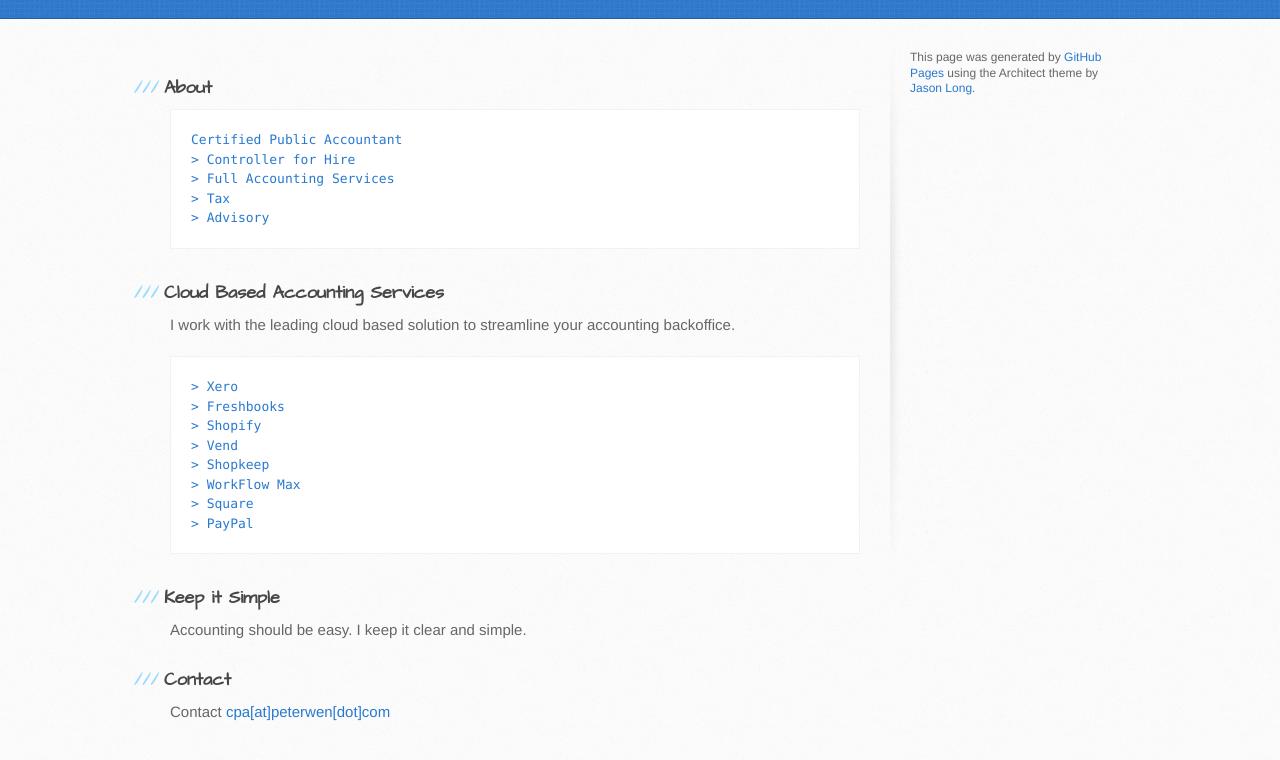
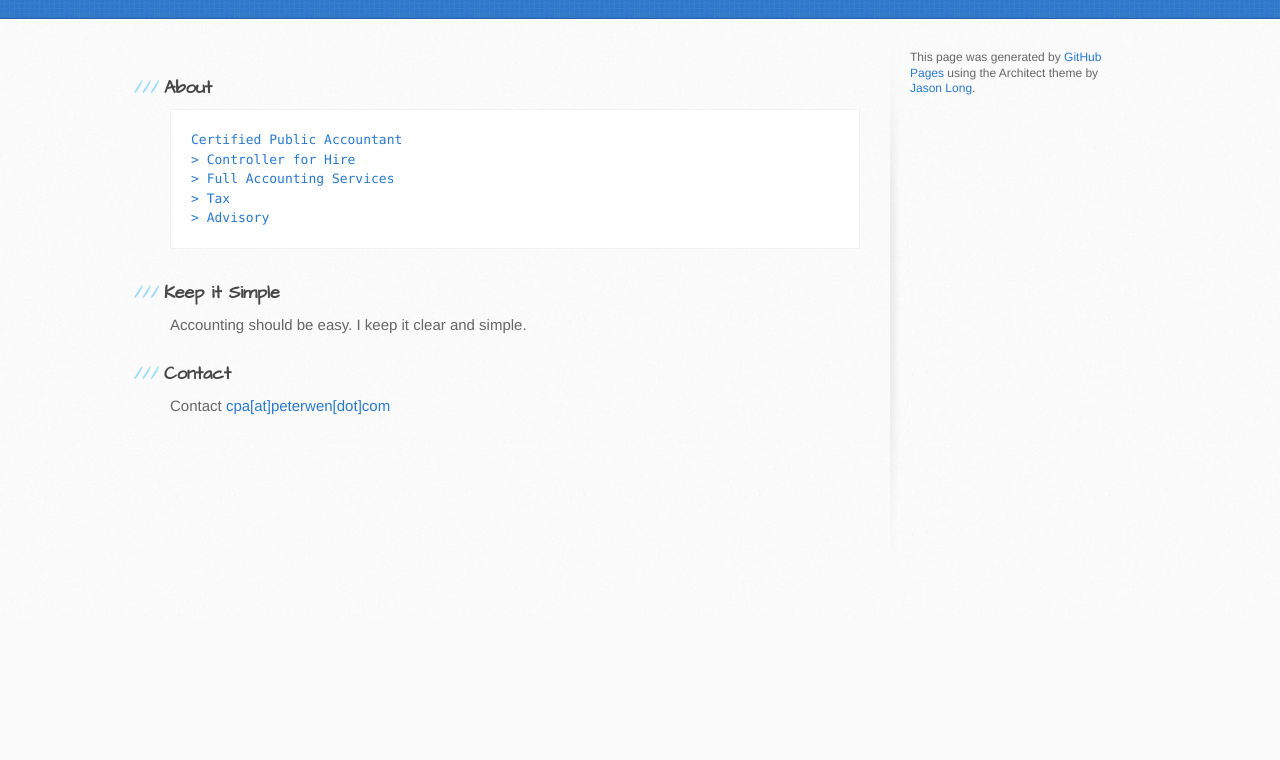
Before and after one commit to Peteypete/peteypete.github.com, a plain HTML site: page index.html in a window 1280 px wide. Shown: the part 182-942 px from the top of the page. After the commit the page ends 800 px from the top, so only its background shows below. Drawn offline with Linux system fonts and the light colour scheme.

Commit message:
Keep it simple

```diff
--- a/index.html
+++ b/index.html
@@ -40,18 +40,6 @@
 
 <p></p>
 
-<h3>Cloud Based Accounting Services</h3>
-
-<p>I work with the leading cloud based solution to streamline your accounting backoffice.</p>
-<pre><code>> Xero
-> Freshbooks
-> Shopify
-> Vend
-> Shopkeep
-> WorkFlow Max
-> Square
-> PayPal
-</code></pre>
 
 <h3>Keep it Simple</h3>
 
```
